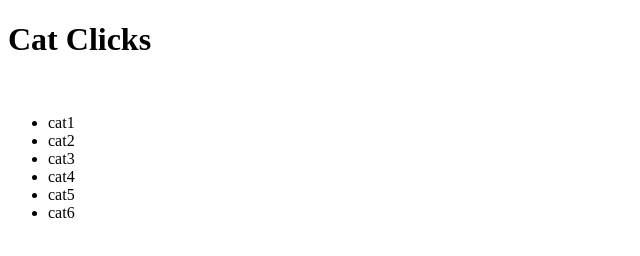
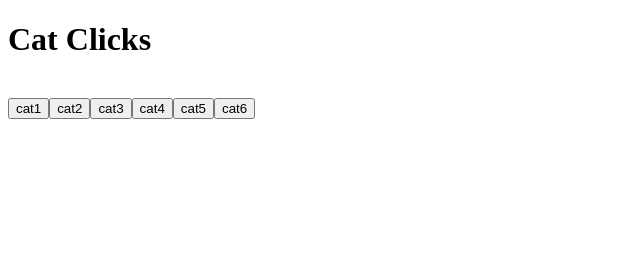
Before and after one commit to Jason344/Cat-Clicker, a plain HTML site: page index.html in a window 1280 px wide. Shown: the whole page, without its empty margins (0-640 px from the left). Drawn offline with Linux system fonts and the light colour scheme.

Commit message:
a cat clicker of MVC

```diff
--- a/index.html
+++ b/index.html
@@ -9,7 +9,8 @@
 <body>
     <h1>Cat Clicks</h1>
     <br>
-    <ul id="catNames"></ul>
+    <div id="catNames"></div>
+    <br>
     <div id="selectedCats"><div>
     <script src="js/libs/jquery.min.js"></script>
     <script src="js/app.js">0</script>
--- a/js/app.js
+++ b/js/app.js
@@ -1,32 +1,62 @@
-var counter = 0;
-$('.target').click(function(){
-    counter++;
-    $('#counter').text(counter);
-});
-//store some cat info
-var catNames = ['cat1','cat2','cat3','cat4','cat5','cat6'];
-var clicks = {
+$(function(){
+  var model = {
+    names:['cat1','cat2','cat3','cat4','cat5','cat6'],
+    clickCnts:{
       'cat1':0,
       'cat2':0,
       'cat3':0,
       'cat4':0,
       'cat5':0,
       'cat6':0
+    }
   };
-for(var i=0;i<catNames.length;i++){
-    var newElem = document.createElement('li');
-    var newContent = document.createTextNode(catNames[i]);
-    newElem.appendChild(newContent);
-    $('#catNames').append(newElem);
-    newElem.addEventListener('click',(function(nameCopy){
+  var octopus = {
+    getAllNames : function(){
+      return model.names;
+    },
+    getCatByname : function(name){
+        var newCat = {
+          name : name,
+          clickCnt : model.clickCnts[name],
+          picSrc : "img/"+name+".jpg"
+        };
+
+        return newCat;
+    },
+    init:function(){
+      view.listNames();
+    },
+    clickCat:function(name){
+      model.clickCnts[name]++;
+    }
+  };
+  var view = {
+    listNames : function(){
+      octopus.getAllNames().forEach(function(name){
+        var newBtn = document.createElement("button");
+        var newContent = document.createTextNode(name);
+        newBtn.id = name;
+        newBtn.appendChild(newContent);
+        $('#catNames').append(newBtn);
+        newBtn.addEventListener('click',(function(nameCopy){
           return function(){
-          var newPic = document.createElement('img');
-          clicks[nameCopy]++;
-          console.log(clicks[nameCopy]);
-          var newCount = document.createTextNode(clicks[nameCopy]);
-          newPic.src = "img/"+nameCopy+".jpg";
-          newPic.alt = nameCopy;
-          $('#selectedCats').append(nameCopy,newPic,newCount,'<br>');
-      };
-    })(catNames[i]));
+            octopus.clickCat(nameCopy);
+            view.listCat(nameCopy);
           }
+        })(name))
+      });
+    },
+    listCat : function(name){
+      var $selected = $('#selectedCats');
+      var cat = octopus.getCatByname(name);
+
+      $selected.html("");
+      var content = document.createTextNode(cat.clickCnt + " clicks"+" " + name);
+      var img = document.createElement('img');
+      img.src = cat.picSrc;
+      img.alt = cat.name;
+      $selected.append(content,img);
+    }
+  }
+  octopus.init();
+});
```
Lines whose indentation alone changed are shown as unchanged.
